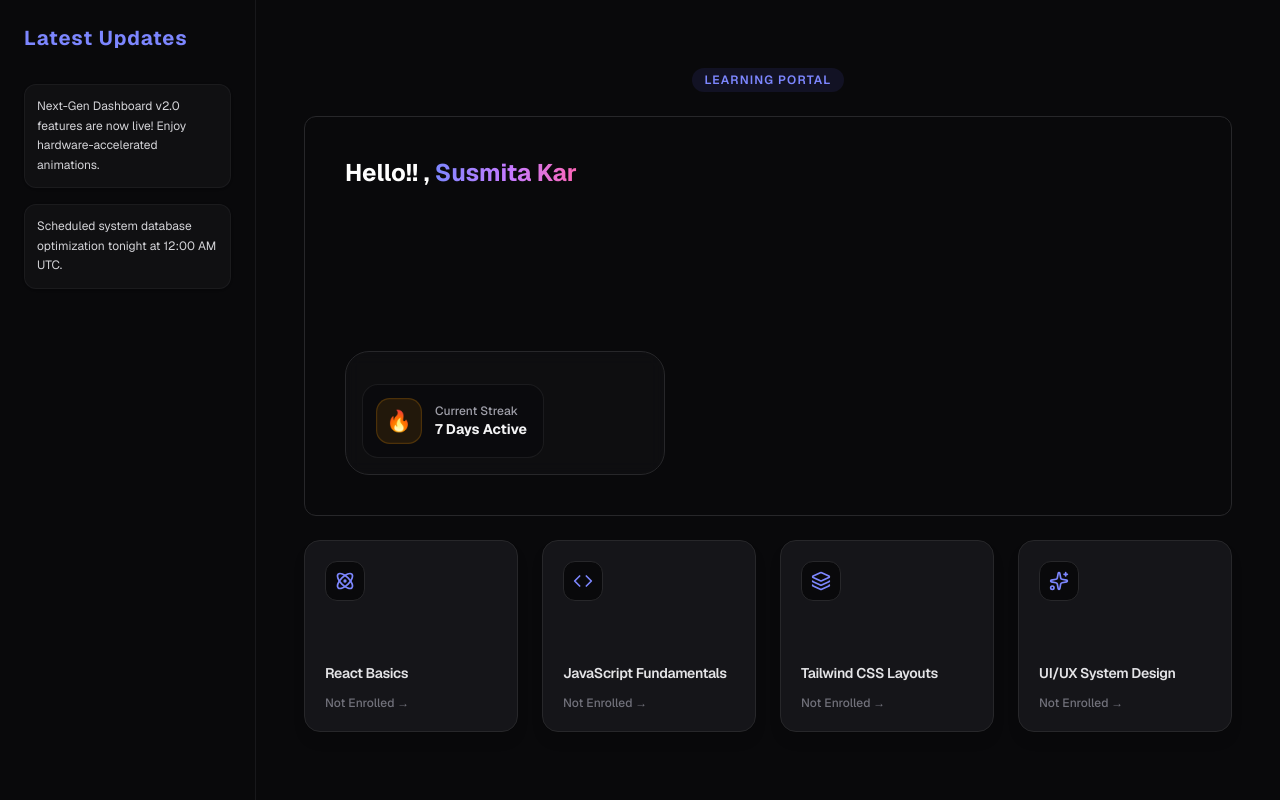
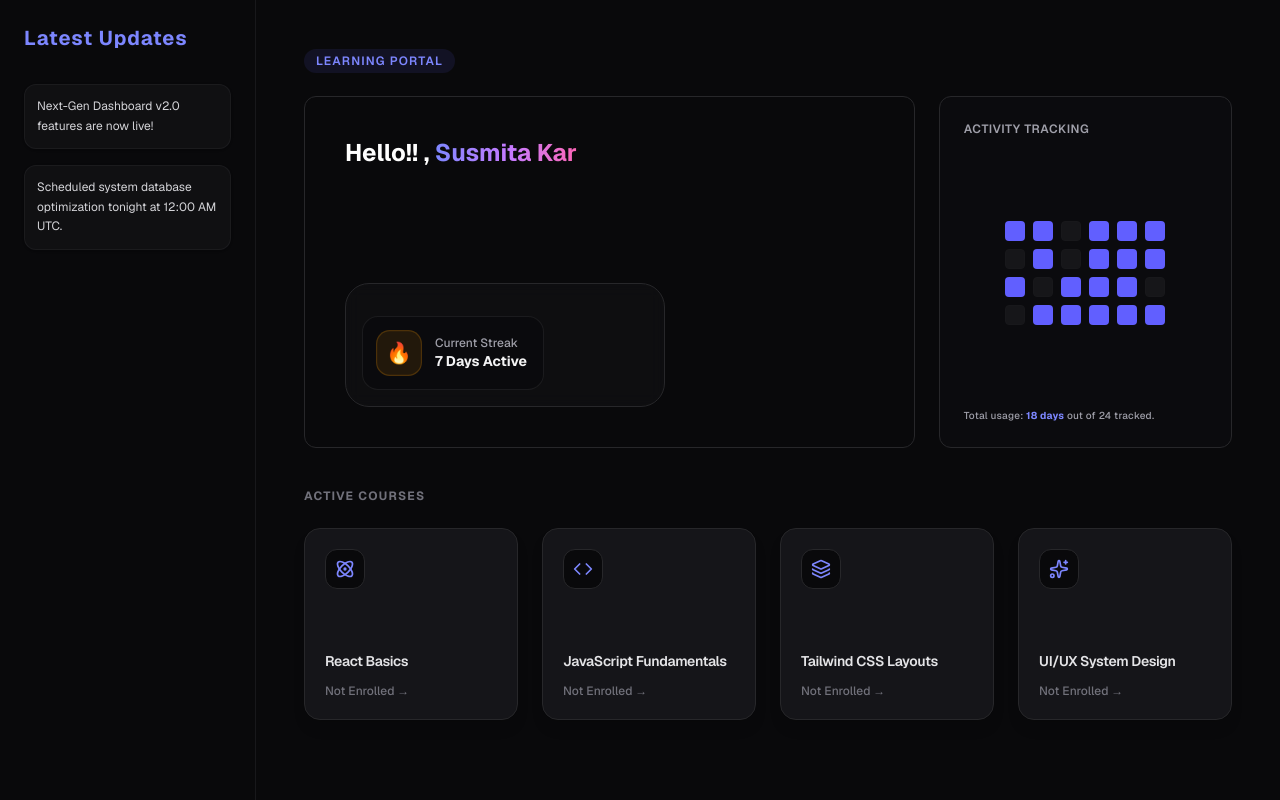
Before and after one commit to susmita070304/Assignment, a Next.js app in the folder nextgen-dashboard/: page / in a window 1280 px wide. Built offline with nearby package versions, Linux system fonts and the light colour scheme; no server answers; the database is empty.

Commit message:
UI updated

```diff
--- a/nextgen-dashboard/app/Dashboard.tsx
+++ b/nextgen-dashboard/app/Dashboard.tsx
@@ -17,6 +17,7 @@ interface DashboardProps {
     id: string;
     content: string;
   }>;
+  activityDays: boolean[]; // <-- Add this to accept the data array directly from the server
 }
 
 export default function DashboardPage({
@@ -24,27 +25,30 @@ export default function DashboardPage({
   streakCount,
   cards,
   announcements,
+  activityDays,
 }: DashboardProps) {
   const containerVariants: Variants = {
     hidden: { opacity: 0 },
     visible: {
       opacity: 1,
-      transition: { staggerChildren: 0.15 },
+      transition: { staggerChildren: 0.12 },
     },
   };
 
   const itemVariants: Variants = {
-    hidden: { opacity: 0, y: 20 },
+    hidden: { opacity: 0, y: 15 },
     visible: {
       opacity: 1,
       y: 0,
       transition: {
         type: "spring",
-        stiffness: 100,
-        damping: 15,
+        stiffness: 115,
+        damping: 14,
       },
     },
   };
+
+  const totalActiveDays = activityDays.filter(Boolean).length;
 
   return (
     <div className="flex flex-col md:flex-row min-h-screen bg-zinc-950 text-zinc-50 font-sans overflow-x-hidden">
@@ -80,19 +84,22 @@ export default function DashboardPage({
         variants={containerVariants}
         initial="hidden"
         animate="visible"
-        className="order-1 md:order-2 relative z-10 flex-1 min-h-screen flex items-center justify-center p-4 sm:p-8 md:p-12 w-full flex-col gap-6"
+        className="order-1 md:order-2 relative z-10 flex-1 min-h-screen p-4 sm:p-8 md:p-12 w-full flex-col flex gap-6 max-w-6xl mx-auto"
       >
+        <div className="w-full">
           <motion.span
             variants={itemVariants}
             className="text-xs font-semibold tracking-widest text-indigo-400 uppercase bg-indigo-500/10 px-3 py-1 rounded-full"
           >
             Learning Portal
           </motion.span>
+        </div>
 
+        <div className="grid grid-cols-1 lg:grid-cols-3 gap-6 w-full items-start">
           <motion.div
             variants={itemVariants}
             whileHover="hover"
-          className="group cursor-pointer relative w-full max-w-5xl"
+            className="group cursor-pointer relative lg:col-span-2 w-full"
           >
             <motion.div
               variants={{
@@ -113,7 +120,7 @@ export default function DashboardPage({
 
             <div
               id="profileCard"
-            className="bg-zinc-950 p-6 sm:p-10 rounded-xl border border-zinc-800 w-full min-h-[20rem] md:min-h-[25rem] flex flex-col items-start justify-between text-left transition-colors duration-300 group-hover:border-zinc-700"
+              className="bg-zinc-950 p-6 sm:p-10 rounded-xl border border-zinc-800 w-full min-h-[18rem] md:min-h-[22rem] flex flex-col items-start justify-between text-left transition-colors duration-300 group-hover:border-zinc-700"
             >
               <div className="text-xl sm:text-2xl font-bold text-white">
                 Hello!! ,{" "}
@@ -155,8 +162,41 @@ export default function DashboardPage({
 
           <motion.div
             variants={itemVariants}
-          className="grid grid-cols-1 sm:grid-cols-2 lg:grid-cols-4 gap-6 justify-center w-full max-w-5xl"
+            className="bg-zinc-900/20 rounded-xl border border-zinc-800 p-6 flex flex-col justify-between min-h-[18rem] md:min-h-[22rem] w-full"
           >
+            <div className="text-xs font-semibold text-zinc-400 tracking-wider uppercase">
+              Activity Tracking
+            </div>
+
+            <div className="grid grid-cols-6 gap-2 max-w-[160px] mx-auto my-auto w-full">
+              {activityDays.map((wasActive, index) => (
+                <div
+                  key={index}
+                  className={`aspect-square w-full rounded-sm transition-transform hover:scale-125 duration-100 ${
+                    wasActive
+                      ? "bg-indigo-500"
+                      : "bg-zinc-800/40 border border-zinc-900"
+                  }`}
+                />
+              ))}
+            </div>
+
+            <div className="text-[10px] text-zinc-400 tracking-wide font-medium">
+              Total usage:{" "}
+              <span className="text-indigo-400 font-bold">
+                {totalActiveDays} days
+              </span>{" "}
+              out of {activityDays.length} tracked.
+            </div>
+          </motion.div>
+
+          <div className="lg:col-span-3 pt-4">
+            <div className="text-xs font-bold uppercase tracking-widest text-zinc-500">
+              Active Courses
+            </div>
+          </div>
+
+          <div className="lg:col-span-3 grid grid-cols-1 sm:grid-cols-2 lg:grid-cols-4 gap-6 w-full">
             {cards.map((course) => (
               <Coursecard
                 key={course.id}
@@ -166,7 +206,8 @@ export default function DashboardPage({
                 iconName={course.iconName}
               />
             ))}
-        </motion.div>
+          </div>
+        </div>
       </motion.main>
     </div>
   );
--- a/nextgen-dashboard/app/page.tsx
+++ b/nextgen-dashboard/app/page.tsx
@@ -3,10 +3,9 @@ import { supabase } from "./lib/supabase";
 import DashboardPageClient from "./Dashboard";
 import Loading from "./Loading";
 
-export const revalidate = 0; // Forces dynamic rendering on every request, bypassing stale cache
+export const revalidate = 0;
 
 export default async function DashboardPage() {
-  // 1. Fetch Student Profile Meta
   const { data: profiles } = await supabase
     .from("profiles")
     .select("id, full_name, current_streak")
@@ -18,12 +17,45 @@ export default async function DashboardPage() {
     current_streak: 7,
   };
 
-  // 2. Fetch Master Curriculums
+  const { data: activityLogs } = await supabase
+    .from("user_activity")
+    .select("active_days_array")
+    .eq("user_id", profile.id)
+    .single();
+
+  const fallbackActivity = [
+    true,
+    true,
+    false,
+    true,
+    true,
+    true,
+    false,
+    true,
+    false,
+    true,
+    true,
+    true,
+    true,
+    false,
+    true,
+    true,
+    true,
+    false,
+    false,
+    true,
+    true,
+    true,
+    true,
+    true,
+  ];
+
+  const finalActivityData = activityLogs?.active_days_array || fallbackActivity;
+
   const { data: masterCourses } = await supabase
     .from("courses")
     .select("id, title, icon_name");
 
-  // Custom schemas using strictly strings mapping directly to Lucide React components
   const defaultCourses = [
     { id: "react-basics-uuid", title: "React Basics", icon_name: "Atom" },
     { id: "js-uuid", title: "JavaScript Fundamentals", icon_name: "Code" },
@@ -31,16 +63,14 @@ export default async function DashboardPage() {
     { id: "uiux-uuid", title: "UI/UX System Design", icon_name: "Sparkles" },
   ];
 
-  const finalMasterCourses =
+  const courseList =
     masterCourses && masterCourses.length > 0 ? masterCourses : defaultCourses;
 
-  // 3. Fetch Active Student Progress Logs
   const { data: enrollments } = await supabase
     .from("enrollments")
     .select("course_id, progress")
     .eq("student_id", profile.id);
 
-  // 4. Fetch Announcements Feed Pipeline
   const { data: newsFeed } = await supabase
     .from("announcements")
     .select("id, content")
@@ -48,7 +78,7 @@ export default async function DashboardPage() {
 
   const enrolledIds = enrollments?.map((e) => String(e.course_id)) || [];
 
-  const enrolledCards = finalMasterCourses
+  const enrolledCards = courseList
     .filter((course) => enrolledIds.includes(String(course.id)))
     .map((course) => {
       const enrollmentRecord = enrollments?.find(
@@ -63,7 +93,7 @@ export default async function DashboardPage() {
       };
     });
 
-  const availableCards = finalMasterCourses
+  const availableCards = courseList
     .filter((course) => !enrolledIds.includes(String(course.id)))
     .map((course) => ({
       id: String(course.id),
@@ -73,14 +103,10 @@ export default async function DashboardPage() {
       isEnrolled: false,
     }));
 
-  const totalDisplayCards = [...enrolledCards, ...availableCards];
+  const dashboardCards = [...enrolledCards, ...availableCards];
 
   const fallbackAnnouncements = [
-    {
-      id: "ex1",
-      content:
-        "Next-Gen Dashboard v2.0 features are now live! Enjoy hardware-accelerated animations.",
-    },
+    { id: "ex1", content: "Next-Gen Dashboard v2.0 features are now live!" },
     {
       id: "ex2",
       content:
@@ -93,10 +119,11 @@ export default async function DashboardPage() {
       <DashboardPageClient
         studentName={profile.full_name}
         streakCount={profile.current_streak}
-        cards={totalDisplayCards}
+        cards={dashboardCards}
         announcements={
           newsFeed && newsFeed.length > 0 ? newsFeed : fallbackAnnouncements
         }
+        activityDays={finalActivityData} // <-- Pass the real database array down here!
       />
     </Suspense>
   );
```
Lines whose indentation alone changed are shown as unchanged.
